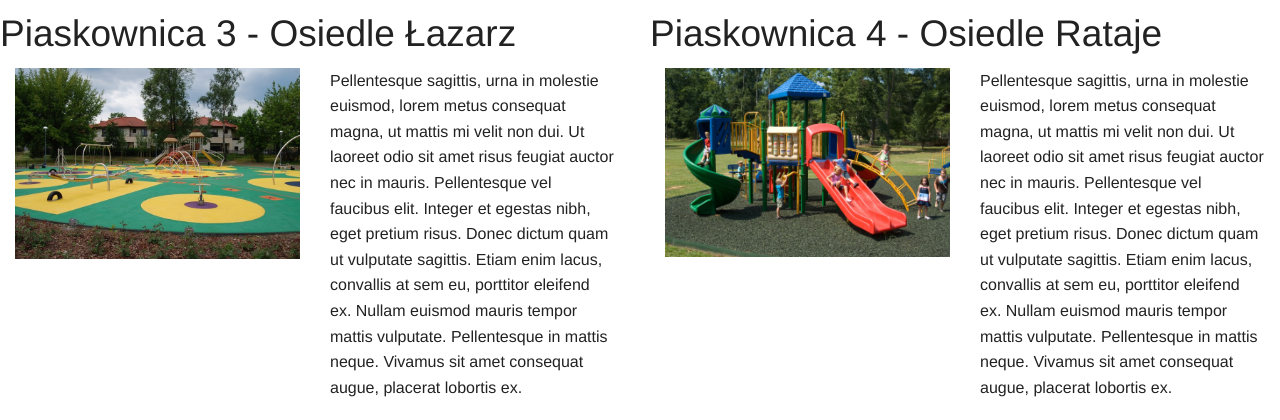
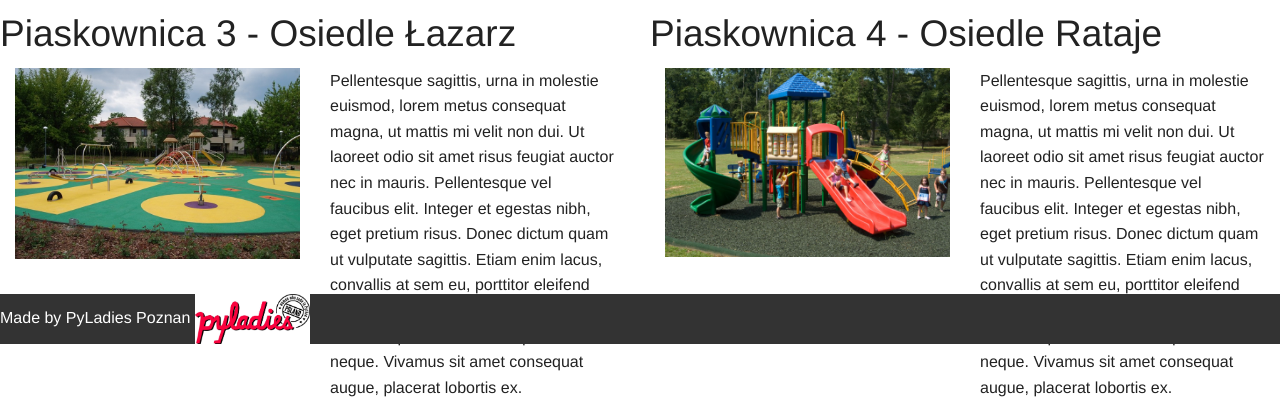
Before and after one commit to pyladies-poland/sandbox, a Django app: template templates/index.html in a window 1280 px wide. Shown: the part 456-876 px from the top of the page. Run offline with Django 3.2, Linux system fonts and the light colour scheme; the template is opened without the code that fills it, so the values that code supplies are empty.

Commit message:
[#23] - Footer added, added logo, added css to footer, refactor urls

```diff
--- a/sandbox/urls.py
+++ b/sandbox/urls.py
@@ -1,8 +1,10 @@
 from django.conf.urls import patterns, include, url
 from django.conf import settings
 from django.contrib import admin
+from django.views.generic import TemplateView
 
 urlpatterns = patterns('',
+    url(r'^$', TemplateView.as_view(template_name='index.html'), name="home"),
     url(r'^admin/', include(admin.site.urls)),
     url(r'^accounts/', include('accounts.urls', namespace='accounts')),
     url(r'^places/', include('places.urls', namespace='places')),
--- /dev/null
+++ b/templates/common/footer.html
@@ -0,0 +1,4 @@
+{% load static %}
+<div class="footer">
+    Made by PyLadies Poznan <img src="{{ MEDIA_URL }}images/pyladies_logo.jpg" />
+</div>
--- a/templates/index.html
+++ b/templates/index.html
@@ -4,6 +4,21 @@
         <link rel="stylesheet" href="/static/foundation/css/foundation.css"/>
         <link rel="stylesheet" href="/static/foundation/css/foundation-icons.css"/>
         <title>Sandbox</title>
+        <style type="text/css">
+        /* Footer */
+        .footer {
+            margin-bottom: 0;
+            bottom: 0;
+            position: fixed;
+            width: 100%;
+            height: 50px;
+            background-color: #333333;
+            color: #fff;
+        }
+        .footer img {
+            height: 50px;
+        }
+        </style>
     </head>
     <body>
         {% include 'common/topbar.html' %}
@@ -33,5 +48,6 @@
                  </div>
             </li>
         </ul>
+        {% include 'common/footer.html' %}
     </body>
 </html>
```
Also changed, not shown: sandbox/settings.py (+6 -4 lines), media/images/pyladies_logo.jpg (added), static/foundation/css/foundation.css.
